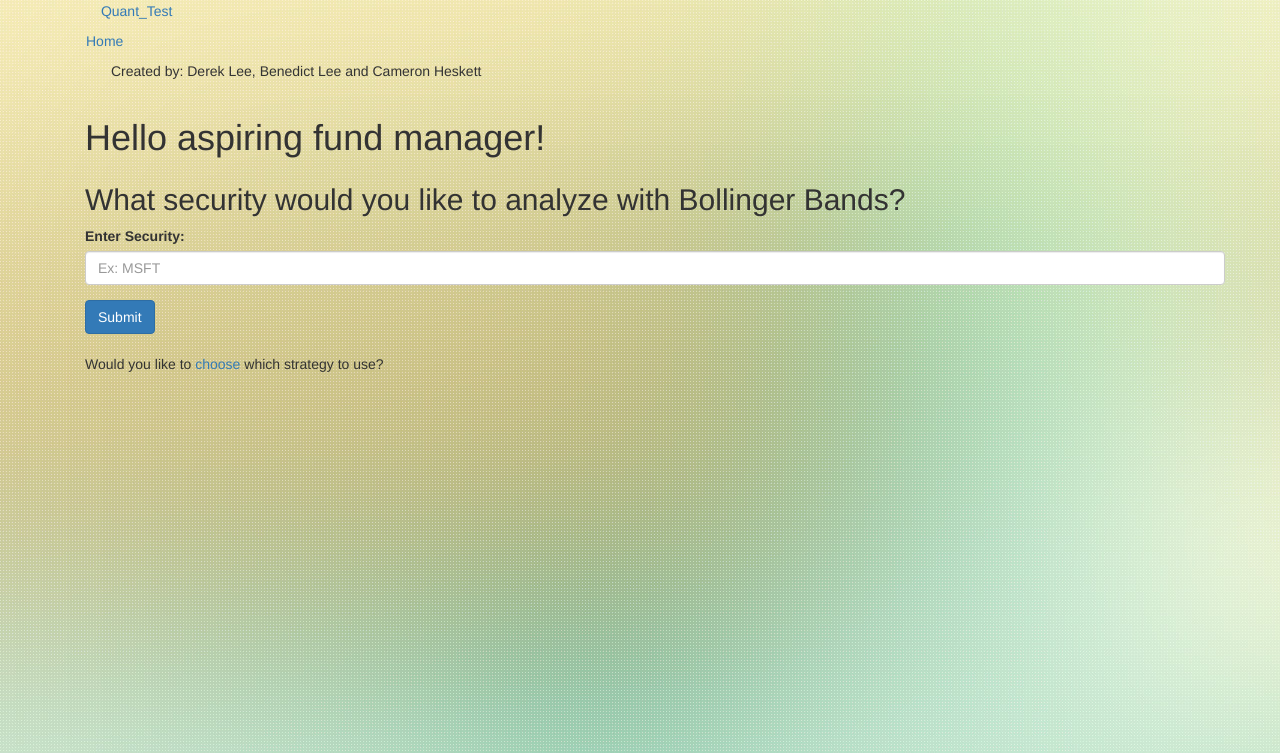
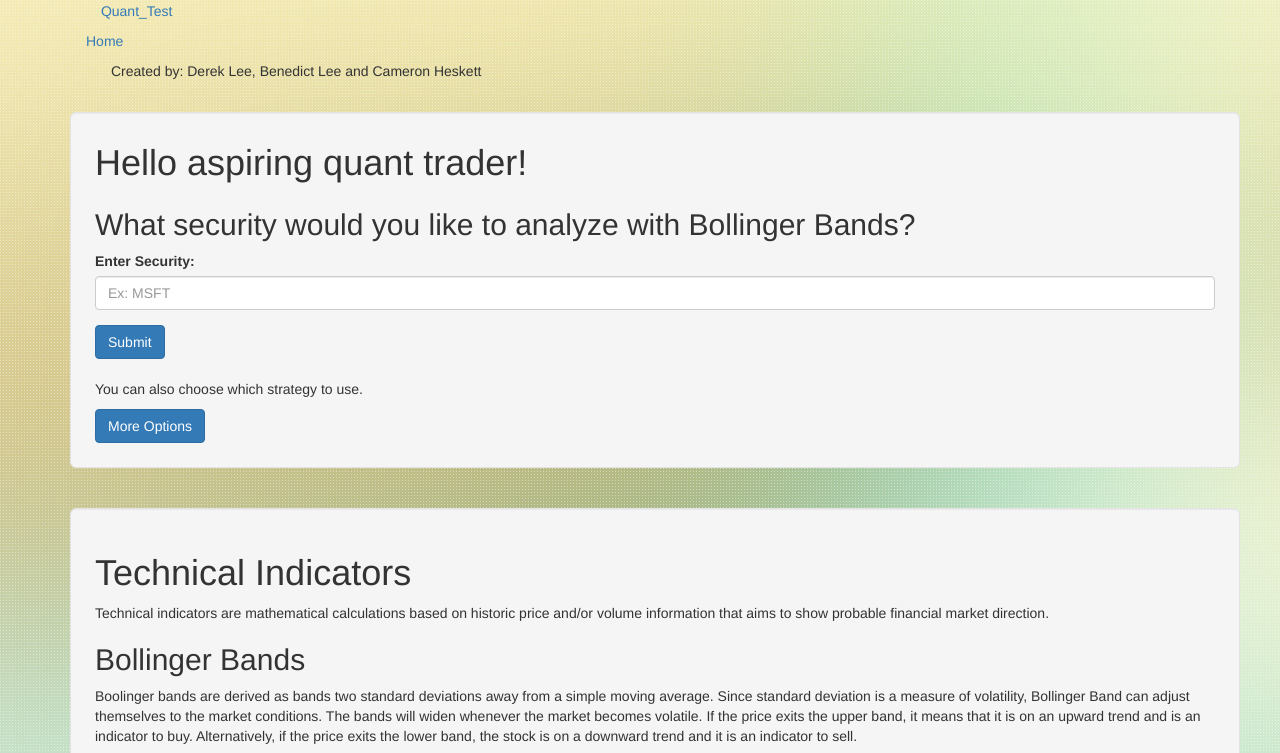
Before and after one commit to derialstrazus/Quant-Test, a Flask app: page / in a window 1280 px wide. Shown: the top 753 px of the page. Run offline with Flask 2, Linux system fonts and the light colour scheme; some libraries are stand-ins or nearby versions.

Commit message:
Improved home page

```diff
--- a/app/templates/index.html
+++ b/app/templates/index.html
@@ -2,8 +2,8 @@
 {%  extends "base.html" %}
 
 {% block content %}
-    <div class="container">
-         <h1 class="modal-title">Hello aspiring fund manager!</h1>
+    <div class="well well-lg">
+         <h1 class="modal-title">Hello aspiring quant trader!</h1>
          <h2>What security would you like to analyze with Bollinger Bands?</h2>
         <form role="form" action="" method="post" name="security">
             {{ form.hidden_tag() }}
@@ -13,9 +13,20 @@
             </div>
              <button type="submit" value="Submit"class="btn btn-primary">Submit</button>
         </form>
-          <div>
-              <br>
-            <p>Would you like to <a href="{{ url_for('more') }}">choose</a> which strategy to use?</p>
+        <div>
+            <br>
+            <p>You can also choose which strategy to use.</p>
+            <form action="{{ url_for('more') }}" method="get">
+                <button type="submit" value="more" class="btn btn-primary">More Options</button>
+            </form>
         </div>
     </div>
+    </br>
+    <div class="well well-lg">
+        <h1>Technical Indicators</h1>
+        <p>Technical indicators are mathematical calculations based on historic price and/or volume information that aims to show probable financial market direction.</p>
+        <h2>Bollinger Bands</h2>
+        <p>Boolinger bands are derived as bands two standard deviations away from a simple moving average. Since standard deviation is a measure of volatility, Bollinger Band can adjust themselves to the market conditions. The bands will widen whenever the market becomes volatile.  If the price exits the upper band, it means that it is on an upward trend and is an indicator to buy.  Alternatively, if the price exits the lower band, the stock is on a downward trend and it is an indicator to sell.</p>
+        <img src="http://www.onlinetradingconcepts.com/images/technicalanalysis/BollingerBandsWMTbreakouts.gif">
+    </div>
 {% endblock %}
```
